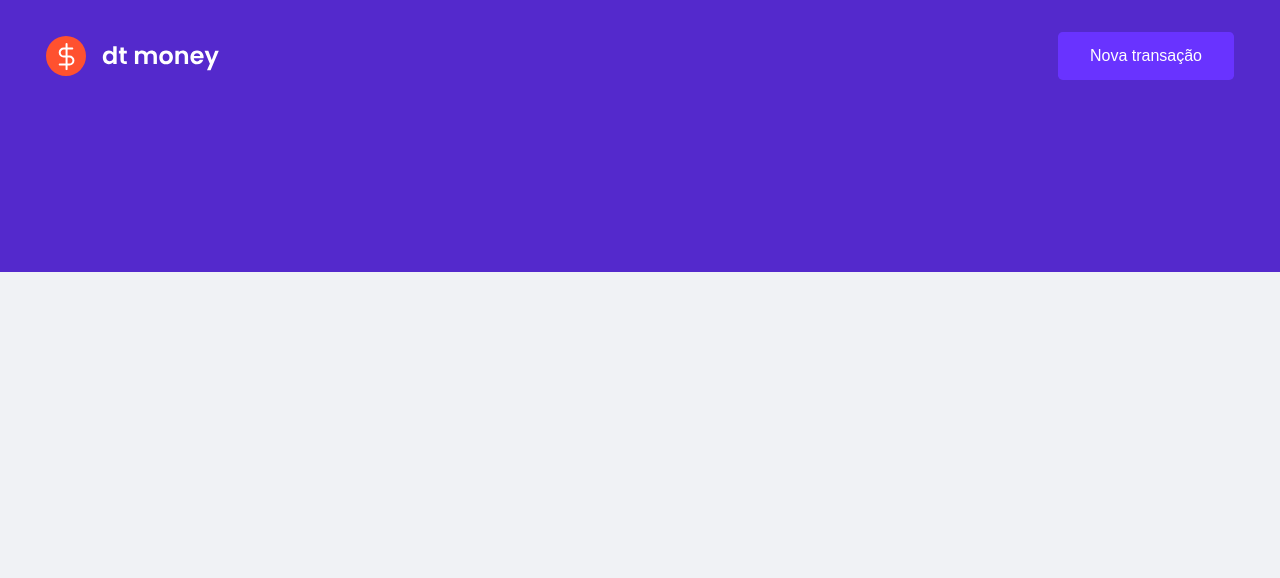
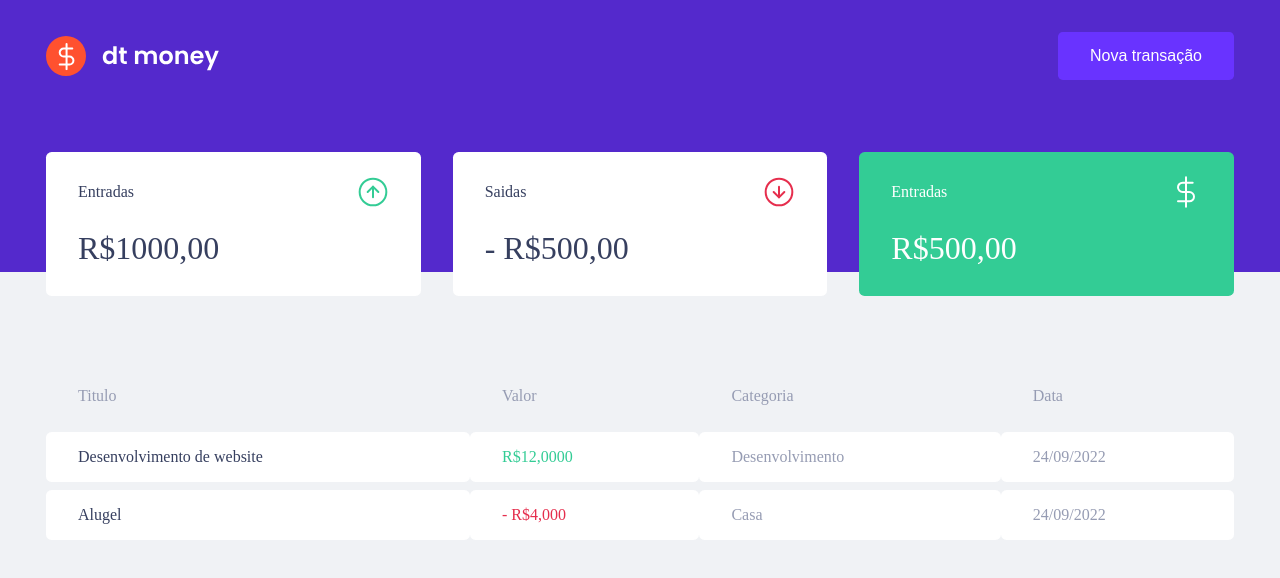
Before and after one commit to GabrielBento299/DtMoney-React, a React (Vite) app: page / in a window 1280 px wide. Shown: the top 578 px of the page. Built offline with nearby package versions, Linux system fonts and the light colour scheme.

Commit message:
layout finalizado

```diff
--- a/index.html
+++ b/index.html
@@ -4,7 +4,7 @@
     <meta charset="UTF-8" />
     <link rel="icon" type="image/svg+xml" href="/vite.svg" />
     <meta name="viewport" content="width=device-width, initial-scale=1.0" />
-    <title>Vite + React + TS</title>
+    <title>DtMoney</title>
   </head>
   <body>
     <div id="root"></div>
--- a/src/App.tsx
+++ b/src/App.tsx
@@ -1,3 +1,4 @@
+import Dashoboard from './components/Dashboard';
 import Header from './components/Header';
 import { GlobalStyle } from './styles/global';
 
@@ -6,6 +7,7 @@ const App = () => {
     <>
       <GlobalStyle />
       <Header />
+      <Dashoboard />
     </>
   )
 }
--- a/src/components/Dashboard/index.tsx
+++ b/src/components/Dashboard/index.tsx
@@ -1,8 +1,14 @@
-import React from 'react'
+import { Container } from './styles';
+
+import Sumary from '../Summary';
+import TransactionsTable from '../TransactionsTable';
 
 const Dashoboard = () => {
   return (
-    <div>Dashoboard</div>
+    <Container>
+        <Sumary />
+        <TransactionsTable />
+    </Container>
   )
 }
 
--- a/src/components/Dashboard/styles.ts
+++ b/src/components/Dashboard/styles.ts
@@ -1 +1,7 @@
 import styled from "styled-components";
+
+export const Container = styled.main`
+    max-width: 1220px;
+    margin: 0 auto;
+    padding: 2.5rem 1rem;
+`;
--- a/src/components/Header/index.tsx
+++ b/src/components/Header/index.tsx
@@ -5,7 +5,9 @@ const Header = () => {
   return (
     <Container>
       <Content>
+
         <img src={LogoImg} alt="Logo" />
+
         <button type="button">
             Nova transação
          </button>
--- /dev/null
+++ b/src/components/Summary/index.tsx
@@ -0,0 +1,39 @@
+import { Container } from './styles';
+
+import IncomeImage from '../../assets/income.svg';
+import OutComeImage from '../../assets/outcome.svg';
+import TotalImage from '../../assets/total.svg';
+
+const Sumary = () => {
+  return (
+    <Container>
+
+      <div>
+        <header>
+          <p>Entradas</p>
+          <img src={IncomeImage} alt="Entradas" />
+        </header>
+        <strong>R$1000,00</strong>
+      </div>
+
+      <div>
+        <header>
+          <p>Saidas</p>
+          <img src={OutComeImage} alt="Saidas" />
+        </header>
+        <strong> - R$500,00</strong>
+      </div>
+
+      <div className="fundo">
+        <header>
+          <p>Entradas</p>
+          <img src={TotalImage} alt="Total" />
+        </header>
+        <strong>R$500,00</strong>
+      </div>
+
+    </Container>
+  )
+}
+
+export default Sumary
--- /dev/null
+++ b/src/components/Summary/styles.ts
@@ -0,0 +1,34 @@
+import styled from "styled-components";
+
+export const Container = styled.div`
+    display: grid;
+    grid-template-columns: repeat(3, 1fr);
+    gap: 2rem;
+    margin-top: -10rem;
+
+    div {
+        background: var(--shape);
+        padding: 1.5rem 2rem;
+        border-radius: 0.35rem;
+        color: var(--text-title);
+
+    &.fundo {
+        background: var(--green);
+        color: #fff;
+    }
+
+        header {
+            display: flex;
+            align-items: center;
+            justify-content: space-between;
+        }
+
+        strong {
+            display: block;
+            margin-top: 1rem;
+            font-size: 2rem;
+            font-weight: 500;
+            line-height: 3rem;
+        }
+    }
+`;
--- /dev/null
+++ b/src/components/TransactionsTable/index.tsx
@@ -0,0 +1,36 @@
+import { Container } from './styles';
+
+const TransactionsTable = () => {
+  return (
+    <Container>
+        <table>
+            <thead>
+                <tr>
+                    <th>Titulo</th>
+                    <th>Valor</th>
+                    <th>Categoria</th>
+                    <th>Data</th>
+                </tr>
+            </thead>
+
+            <tbody>
+                <tr>
+                    <td>Desenvolvimento de website</td>
+                    <td className="deposit">R$12,0000</td>
+                    <td>Desenvolvimento</td>
+                    <td>24/09/2022</td>
+                </tr>
+
+                <tr>
+                    <td>Alugel</td>
+                    <td className="withdraw">- R$4,000</td>
+                    <td>Casa</td>
+                    <td>24/09/2022</td>
+                </tr>
+            </tbody>
+        </table>
+    </Container>
+  )
+}
+
+export default TransactionsTable
--- /dev/null
+++ b/src/components/TransactionsTable/styles.ts
@@ -0,0 +1,39 @@
+import styled from "styled-components";
+
+export const Container = styled.div`
+    margin-top: 4rem;
+
+    table {
+        width: 100%;
+        border-spacing: 0 0.5rem;
+
+        th {
+            color: var(--text-body);
+            font-weight: 500;
+            padding: 1rem 2rem;
+            text-align: left;
+            line-height: 1.5rem;
+        }
+
+        td {
+            padding: 1rem 2rem;
+            border: none;
+            background: var(--shape);
+            font-weight: 500;
+            color: var(--text-body);
+            border-radius: 0.35rem;
+
+            &:first-child {
+                color: var(--text-title);
+            }
+
+            &.deposit {
+                color: var(--green);
+            }
+
+            &.withdraw {
+                color: var(--red)
+            }
+        }
+    }
+`;
--- a/src/styles/global.ts
+++ b/src/styles/global.ts
@@ -4,7 +4,7 @@ export const GlobalStyle = createGlobalStyle`
     :root {
         --background: #F0F2F5;
         --shape: #FFFF;
-
+        --green: #33cc95;
         --red: #E52E4D;
 
         --blue: #5429CC;
```
